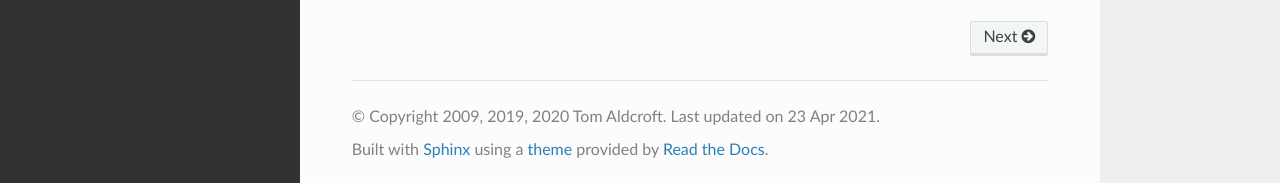
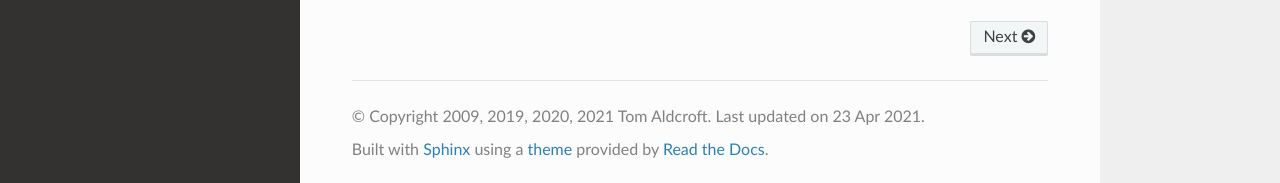
Before and after one commit to sherpa-deproject/deproject, a Sphinx documentation site: the page built from docs/index.rst, in a window 1280 px wide and 900 px high, scrolled down 747 px. Shown: the part 714-897 px from the top of the window. Built offline with Sphinx 7.4.7 and the Read the Docs theme 2.0.0, drawn with Linux system fonts in a browser that asks for light colours.

Commit message:
Docs: add 2021 to the documentation copyright

```diff
--- a/docs/conf.py
+++ b/docs/conf.py
@@ -59,7 +59,7 @@ master_doc = 'index'
 
 # General information about the project.
 project = u'deproject'
-copyright = u'2009, 2019, 2020 Tom Aldcroft'
+copyright = u'2009, 2019, 2020, 2021 Tom Aldcroft'
 
 # The version info for the project you're documenting, acts as replacement for
 # |version| and |release|, also used in various other places throughout the
```
